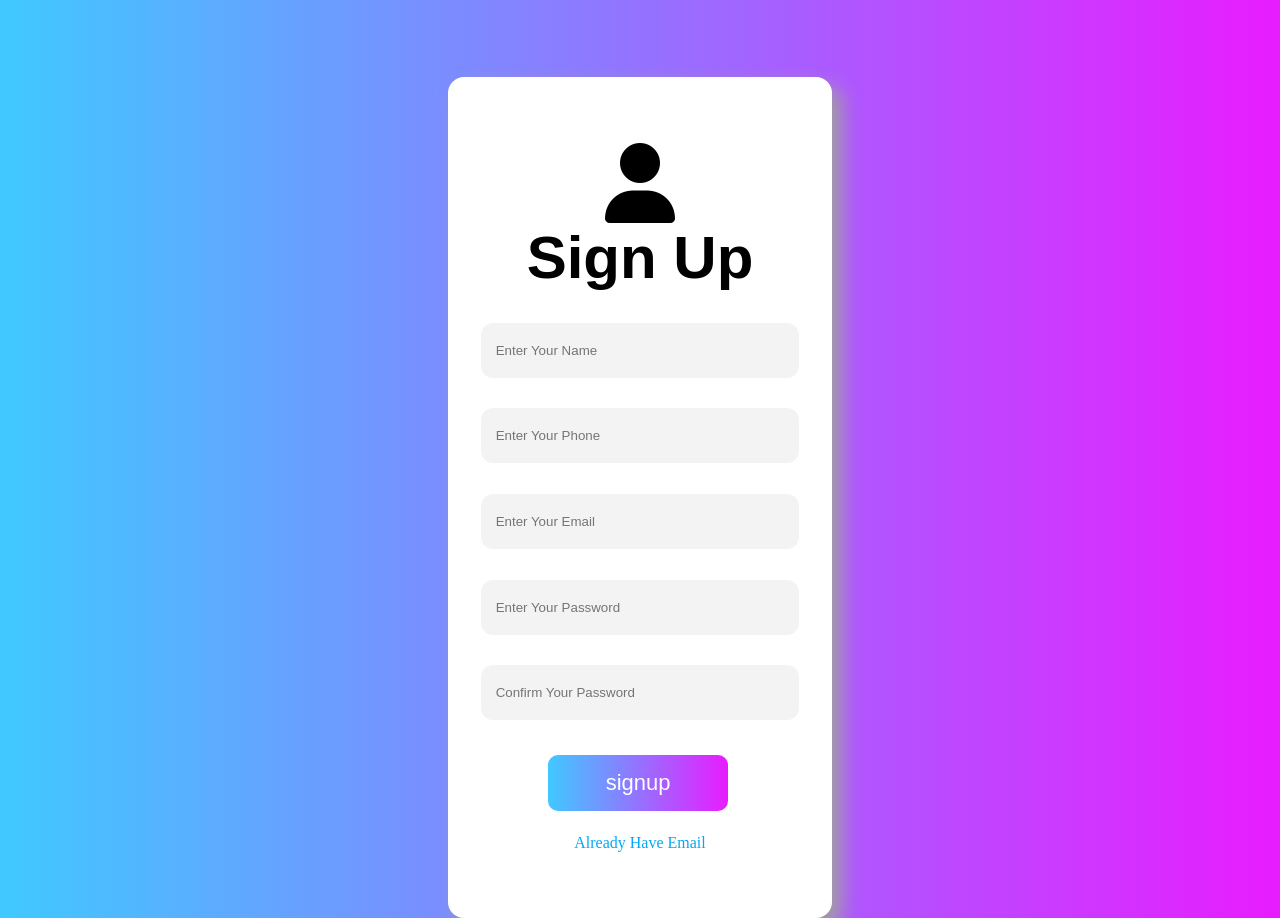
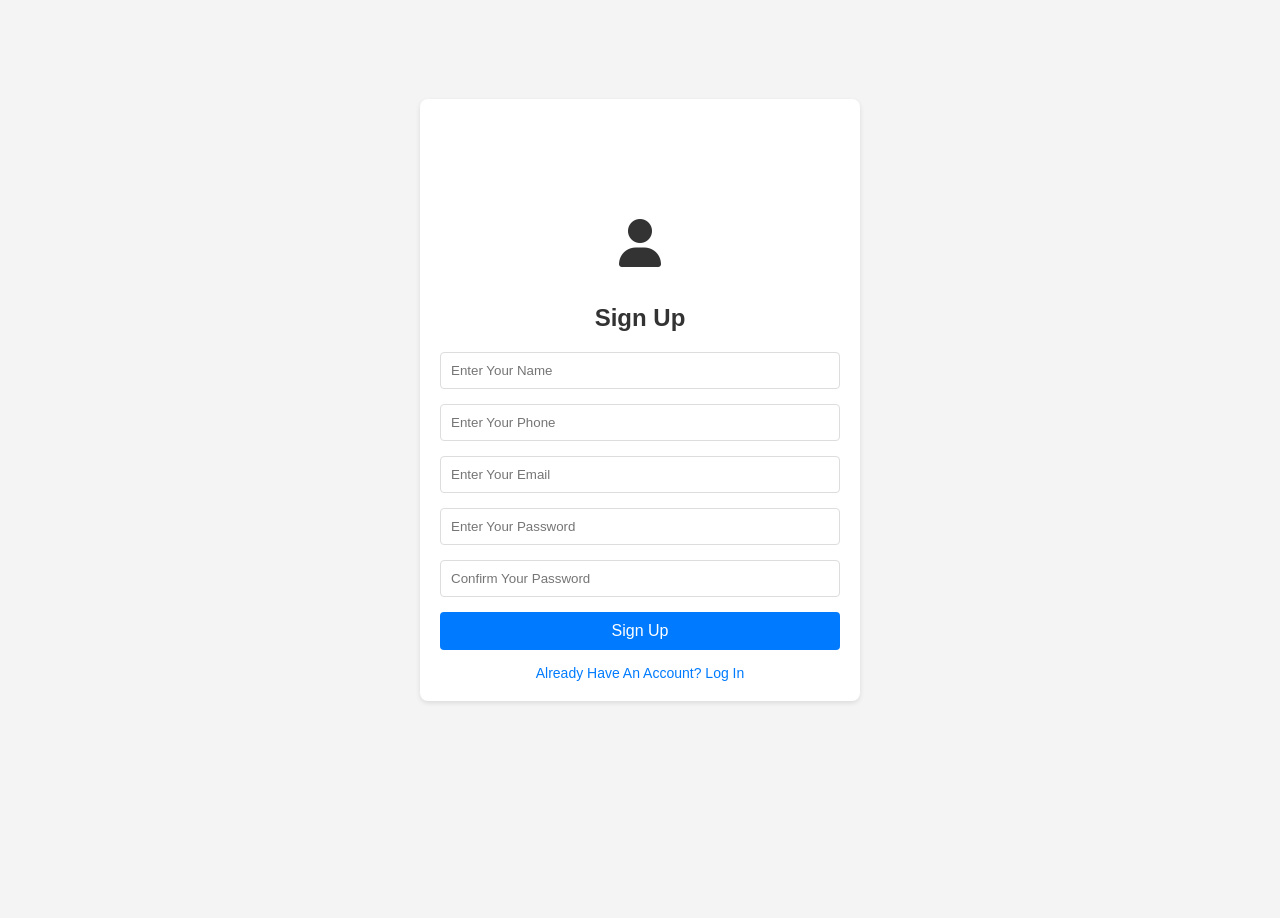
Before and after one commit to zaher555/Ecommerce_Js, a plain HTML site: page signUp_page/html/signup.html in a window 1280 px wide. After the commit the page ends 800 px from the top, so only its background shows below. Drawn offline with Linux system fonts and the light colour scheme.

Commit message:
last updates of design

```diff
--- a/cart_page/js/cart.js
+++ b/cart_page/js/cart.js
@@ -117,8 +117,8 @@ function removeProduct(productID)
         {
             cartContent.innerHTML=``;
             cartContent.innerHTML=`<h1>card is empty</h1>
-<img src="../../images/vecteezy_shopping-cart-icon-shopping-basket-on-transparent_19787018.png"/>
-                               <a href="../../products_page/html/products_page.html" class="back btn btn-success d-block pt-3 pb-3 mt-5 w-25 ms-auto me-auto">Back To Shopping</a>`
+            <img src="../../images/vecteezy_shopping-cart-icon-shopping-basket-on-transparent_19787018.png"/>
+            <a href="../../products_page/html/products_page.html" class="back btn btn-success d-block pt-3 pb-3 mt-5 w-25 ms-auto me-auto">Back To Shopping</a>`
         }
         var input=document.getElementsByClassName('quantity');
         var btn=document.getElementsByClassName('increaseBtn');
--- a/index.css
+++ b/index.css
@@ -58,7 +58,6 @@ nav .cart span
     height: 100vh;
     background-repeat: no-repeat;
     background-size: cover;
-    /* height: 100%; */
     background-image: url('https://t3.ftcdn.net/jpg/03/37/39/32/240_F_337393268_OB0LenPmWcNidFFeIxZPYkQGn6tykhtz.jpg');
 }
 .landing::after
--- a/login_page/css/login.css
+++ b/login_page/css/login.css
@@ -1,114 +1,118 @@
-html
-{
-    height: 100%;
-}
-body
-{
-    background-image: linear-gradient(to right, #40c9ff, #e81cff);
-    height: 100%;
+body {
+    font-family: Arial, sans-serif;
+    background-color: #f4f4f4;
+    margin: 0;
+    padding: 0;
     display: flex;
     justify-content: center;
     align-items: center;
+    height: 100vh;
 }
-*
-{
-    padding: 0;
-    margin: 0;
+
+.container {
+    background: #fff;
+    padding: 20px;
+    border-radius: 8px;
+    box-shadow: 0 2px 5px rgba(0,0,0,0.1);
+    max-width: 400px;
+    width: 100%;
+    text-align: center;
+}
+
+form {
+    display: flex;
+    flex-direction: column;
+}
+
+form i {
+    font-size: 48px;
+    color: #333;
+    margin-bottom: 20px;
+}
+
+form h1 {
+    font-size: 24px;
+    margin-bottom: 10px;
+    color: #333;
+}
+
+form p {
+    font-size: 14px;
+    color: #666;
+    margin-bottom: 20px;
+}
+
+.form-group {
+    position: relative;
+    margin-bottom: 15px;
+}
+
+.form-group input {
+    width: 100%;
+    padding: 10px;
+    border: 1px solid #ddd;
+    border-radius: 4px;
     box-sizing: border-box;
-    color: black;
 }
-.container
-{
-    background-color: white;
-    width: 30%;
-    margin: auto;
-    border-radius: 16px;
+
+.form-group span {
+    color: red;
+    font-size: 12px;
+    position: absolute;
+    bottom: -20px;
+    left: 0;
+    width: 100%;
     text-align: center;
-    padding: 66px 0px;
-    box-shadow: 10px 10px 20px 0px #a1a1a1
+    display: none;
 }
-.container i
-{
-    font-size: 80px;
+
+.form-group.error span {
+    display: block;
 }
-.container h1
-{
-    font-size: 60px;
-    font-family: sans-serif;
-    text-transform: capitalize;
+
+#loginBtn {
+    background-color: #007bff;
+    color: #fff;
+    border: none;
+    padding: 10px;
+    border-radius: 4px;
+    cursor: pointer;
+    font-size: 16px;
+    transition: background-color 0.3s;
 }
-.container p
-{
-    margin: auto;
-    font-size: 13px;
-    width: 35%;
-    color: #9d9d9d;
-    ;
-    text-transform: capitalize;
-    font-weight: bolder;
-    font-family: system-ui;
+
+#loginBtn:hover {
+    background-color: #0056b3;
 }
-.container form > div
-{
-    width: 100%;
-    margin-top: 8%;
+
+a {
+    display: block;
+    margin-top: 15px;
+    color: #007bff;
+    text-decoration: none;
+    font-size: 14px;
 }
-.container .email #email
-{
-    width: 83%;
-    padding: 20px 15px;
-    border: none;
-    background-color: #f3f3f3;
-    border-radius: 12px;
-    outline: none;
+
+a:hover {
+    text-decoration: underline;
 }
-.container .password #password
-{
-    width: 83%;
-    padding: 20px 15px;
-    border: none;
-    background-color: #f3f3f3;
-    border-radius: 12px;
-    outline: none;
+
+/* Responsive Design */
+@media (max-width: 600px) {
+    form i {
+        font-size: 36px;
+    }
+
+    form h1 {
+        font-size: 20px;
+    }
+
+    #loginBtn {
+        padding: 12px;
+        font-size: 14px;
+    }
+
+    .form-group input {
+        padding: 8px;
+    }
 }
-.container .password-confirm #password-confirm
-{
-    width: 83%;
-    padding: 20px 15px;
-    border: none;
-    background-color: #f3f3f3;
-    border-radius: 12px;
-    outline: none;
-}
-.container input[type="submit"]
-{
-    width: 47%;
-    padding: 15px 40px;
-    border: none;
-    outline: none;
-    border-radius: 10px;
-    margin-top: 9%;
-    font-size: 22px;
-    background-image: linear-gradient(to right, #40c9ff, #e81cff);
-    color: white;
-    cursor: pointer;
-    text-decoration: none;
-    display: block;
-    margin-left: 26%;
-}
-span
-{
-    width: 100%;
-    display: none;
-    color: red;
-    text-align: start;
-    margin: 10px 0px 0px 60px;
-    text-transform: capitalize;
-}
-a
-{
-    color: #03A9F4;
-    display: block;
-    padding-top: 6%;
-    text-decoration: none;
-}
--- a/signUp_page/css/signup.css
+++ b/signUp_page/css/signup.css
@@ -1,133 +1,115 @@
-html
-{
-    height: 100%;
-}
-body
-{
-    background-image: linear-gradient(to right, #40c9ff, #e81cff);
-    height: 100%;
+body {
+    font-family: Arial, sans-serif;
+    background-color: #f4f4f4;
+    margin: 0;
+    padding: 0;
     display: flex;
     justify-content: center;
     align-items: center;
-    padding: 6% 0%;
+    height: 100vh;
 }
-*
-{
-    padding: 0;
-    margin: 0;
+
+.container {
+    background: #fff;
+    padding: 20px;
+    border-radius: 8px;
+    box-shadow: 0 2px 5px rgba(0,0,0,0.1);
+    max-width: 400px;
+    width: 100%;
+}
+
+form {
+    display: flex;
+    flex-direction: column;
+}
+
+form i {
+    font-size: 48px;
+    color: #333;
+    text-align: center;
+    margin-bottom: 20px;
+    margin-top: 100px;
+}
+
+form h1 {
+    font-size: 24px;
+    margin-bottom: 20px;
+    text-align: center;
+    color: #333;
+}
+
+.form-group {
+    position: relative;
+    margin-bottom: 15px;
+}
+
+.form-group input {
+    width: 100%;
+    padding: 10px;
+    border: 1px solid #ddd;
+    border-radius: 4px;
     box-sizing: border-box;
-    color: black;
 }
-.container
-{
-    background-color: white;
-    width: 30%;
-    margin: auto;
-    border-radius: 16px;
+
+.form-group span {
+    color: red;
+    font-size: 12px;
+    position: absolute;
+    bottom: -20px;
+    left: 0;
+    width: 100%;
     text-align: center;
-    padding: 66px 0px;
-    box-shadow: 10px 10px 20px 0px #a1a1a1;
+    display: none;
 }
-.container i
-{
-    font-size: 80px;
+
+.form-group.error span {
+    display: block;
 }
-.container h1
-{
-    font-size: 60px;
-    font-family: sans-serif;
-    text-transform: capitalize;
+
+#submitBtn {
+    background-color: #007bff;
+    color: #fff;
+    border: none;
+    padding: 10px;
+    border-radius: 4px;
+    cursor: pointer;
+    font-size: 16px;
+    transition: background-color 0.3s;
 }
-.container p
-{
-    margin: auto;
-    font-size: 13px;
-    width: 35%;
-    color: #9d9d9d;
-    ;
-    text-transform: capitalize;
-    font-weight: bolder;
-    font-family: system-ui;
+
+#submitBtn:hover {
+    background-color: #0056b3;
 }
-.container form > div
-{
-    width: 100%;
-    margin-top: 8%;
+
+a {
+    display: block;
+    text-align: center;
+    margin-top: 15px;
+    color: #007bff;
+    text-decoration: none;
+    font-size: 14px;
 }
-.container .name #name
-{
-    width: 83%;
-    padding: 20px 15px;
-    border: none;
-    background-color: #f3f3f3;
-    border-radius: 12px;
-    outline: none;
+
+a:hover {
+    text-decoration: underline;
 }
-.container .phone #phone
-{
-    width: 83%;
-    padding: 20px 15px;
-    border: none;
-    background-color: #f3f3f3;
-    border-radius: 12px;
-    outline: none;
+
+/* Responsive Design */
+@media (max-width: 600px) {
+    form i {
+        font-size: 36px;
+    }
+
+    form h1 {
+        font-size: 20px;
+    }
+
+    #submitBtn {
+        padding: 12px;
+        font-size: 14px;
+    }
+
+    .form-group input {
+        padding: 8px;
+    }
 }
-.container .email #email
-{
-    width: 83%;
-    padding: 20px 15px;
-    border: none;
-    background-color: #f3f3f3;
-    border-radius: 12px;
-    outline: none;
-}
-.container .password #password
-{
-    width: 83%;
-    padding: 20px 15px;
-    border: none;
-    background-color: #f3f3f3;
-    border-radius: 12px;
-    outline: none;
-}
-.container .password-confirm #password-confirm
-{
-    width: 83%;
-    padding: 20px 15px;
-    border: none;
-    background-color: #f3f3f3;
-    border-radius: 12px;
-    outline: none;
-}
-.container input[type="submit"]
-{
-    width: 47%;
-    padding: 15px 40px;
-    border: none;
-    outline: none;
-    border-radius: 10px;
-    margin-top: 9%;
-    font-size: 22px;
-    background-image: linear-gradient(to right, #40c9ff, #e81cff);
-    color: white;
-    cursor: pointer;
-    text-decoration: none;
-    display: block;
-    margin-left: 26%;
-}
-span
-{
-    width: 100%;
-    display: none;
-    color: red;
-    text-align: start;
-    margin: 10px 0px 0px 60px;
-    text-transform: capitalize;
-}
-a
-{
-    color: #03A9F4;
-    display: block;
-    padding-top: 6%;
-    text-decoration: none;
-}
--- a/signUp_page/html/signup.html
+++ b/signUp_page/html/signup.html
@@ -3,38 +3,38 @@
 <head>
     <meta charset="UTF-8">
     <meta name="viewport" content="width=device-width, initial-scale=1.0">
-    <title>Document</title>
+    <title>Sign Up</title>
     <link rel="stylesheet" href="../css/signup.css">
     <link rel="stylesheet" href="https://cdnjs.cloudflare.com/ajax/libs/font-awesome/6.5.2/css/all.min.css">
 </head>
 <body>
     <div class="container">
         <form action="../../home_page/html/homepage.html">
-            <i class="fa-solid fa-user"></i>
-            <h1>sign up</h1>
-            <div class="name">
+            <i class="fa-solid fa-user mt-5 d-block"></i>
+            <h1>Sign Up</h1>
+            <div class="form-group name">
                 <input type="text" id="name" name="name" placeholder="Enter Your Name">
                 <span id="nameError">Name is required</span>
             </div>
-            <div class="phone">
+            <div class="form-group phone">
                 <input type="text" id="phone" name="phone" placeholder="Enter Your Phone">
                 <span id="phoneError">Phone is required</span>
             </div>
-            <div class="email">
+            <div class="form-group email">
                 <input type="email" id="email" name="email" placeholder="Enter Your Email">
                 <span id="emailError">Email is required</span>
             </div>
-            <div class="password">
+            <div class="form-group password">
                 <input type="password" id="password" placeholder="Enter Your Password">
                 <span id="passwordError">Password is required</span>
             </div>
-            <div class="password-confirm">
+            <div class="form-group password-confirm">
                 <input type="password" id="password-confirm" placeholder="Confirm Your Password">
                 <span id="confirmationError">Password confirmation is required</span>
             </div>
-            <input type="submit" value="signup" id="sumitBtn">
+            <input type="submit" value="Sign Up" id="submitBtn">
         </form>
-        <a href="../../login_page/html/login.html">Already Have Email</a>
+        <a href="../../login_page/html/login.html">Already Have An Account? Log In</a>
     </div>
     <script src="../js/signup.js"></script>
 </body>
```
Also changed, not shown: cart_page/css/cart.css (+8 -0 lines), cart_page/html/cart.html (+8 -9 lines), index.html (+26 -38 lines), login_page/html/login.html (+10 -11 lines), product_details/html/product_details.html (+8 -9 lines), products_page/html/products_page.html (+9 -9 lines).
